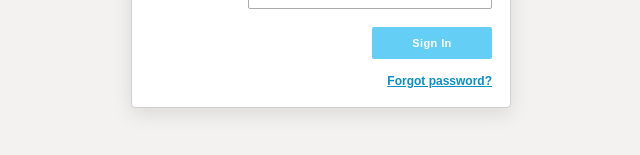
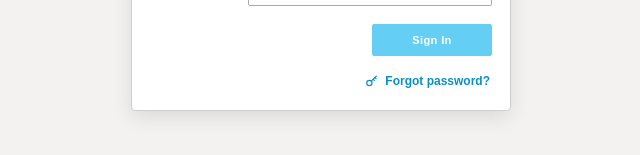
Before and after one commit to Mohan2928/sales-order-app, a React (Vite) app in the folder frontend/: page /login in a window 1280 px wide. Shown: the part 433-588 px from the top of the page, without its empty margins (319-959 px from the left). Built offline with nearby package versions, Linux system fonts and the light colour scheme.

Commit message:
Login: restyle Forgot password link with key icon

```diff
--- a/frontend/src/pages/Login.css
+++ b/frontend/src/pages/Login.css
@@ -78,21 +78,28 @@
 }
 
 .login-links {
-  margin-top: 12px;
-  text-align: right;
+  margin-top: 14px;
+  display: flex;
+  justify-content: flex-end;
 }
 
 .login-link {
+  display: inline-flex;
+  align-items: center;
+  gap: 6px;
   background: none;
   border: 0;
   color: var(--blue-dark);
   font-size: 12px;
   font-weight: 600;
   cursor: pointer;
-  padding: 0;
+  padding: 4px 2px;
+}
+.login-link:hover {
+  color: var(--blue);
   text-decoration: underline;
 }
-
-.login-link:hover {
-  color: var(--blue);
+.login-link-icon {
+  width: 14px;
+  height: 14px;
 }
--- a/frontend/src/pages/Login.jsx
+++ b/frontend/src/pages/Login.jsx
@@ -100,6 +100,12 @@ export default function Login() {
               </div>
               <div className="login-links">
                 <button type="button" className="login-link" onClick={() => { setMode('forgot'); setError(''); setInfo(''); }}>
+                  <svg className="login-link-icon" viewBox="0 0 24 24" fill="none" stroke="currentColor" strokeWidth="2" strokeLinecap="round" strokeLinejoin="round" aria-hidden="true">
+                    <circle cx="7.5" cy="15.5" r="4.5" />
+                    <path d="m10.7 12.3 8.8-8.8" />
+                    <path d="m17 6 2 2" />
+                    <path d="m14 9 2 2" />
+                  </svg>
                   Forgot password?
                 </button>
               </div>
```
Also changed, not shown: 2 other files (tests, documents, lock files or other folders).
